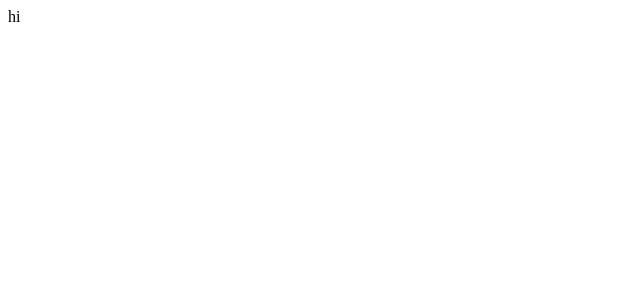
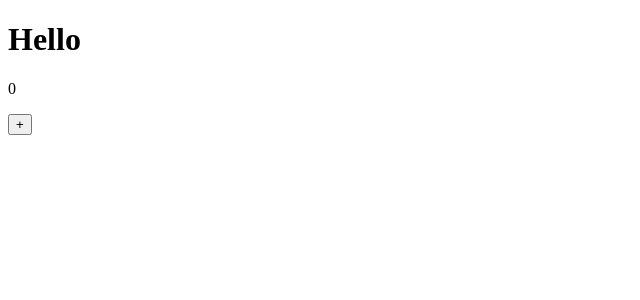
Before and after one commit to smash009/nextjs-intro, a Next.js app: page / in a window 1280 px wide. Shown: the top 300 px of the page, without its empty margins (0-640 px from the left). Built offline with nearby package versions, Linux system fonts and the light colour scheme.

Commit message:
Feat: JS Disable Test

```diff
--- a/pages/index.ts
+++ /dev/null
@@ -1,3 +0,0 @@
-export default function Home() {
-  return "hi";
-}
--- /dev/null
+++ b/pages/index.tsx
@@ -0,0 +1,13 @@
+import { useState } from "react";
+
+export default function Home() {
+  const [counter, setCounter] = useState(0);
+
+  return (
+    <div>
+      <h1>Hello</h1>
+      <p>{counter}</p>
+      <button onClick={() => setCounter((prev) => prev + 1)}>+</button>
+    </div>
+  );
+}
```
Also changed, not shown: pages/about.tsx (renamed from pages/about.ts).
